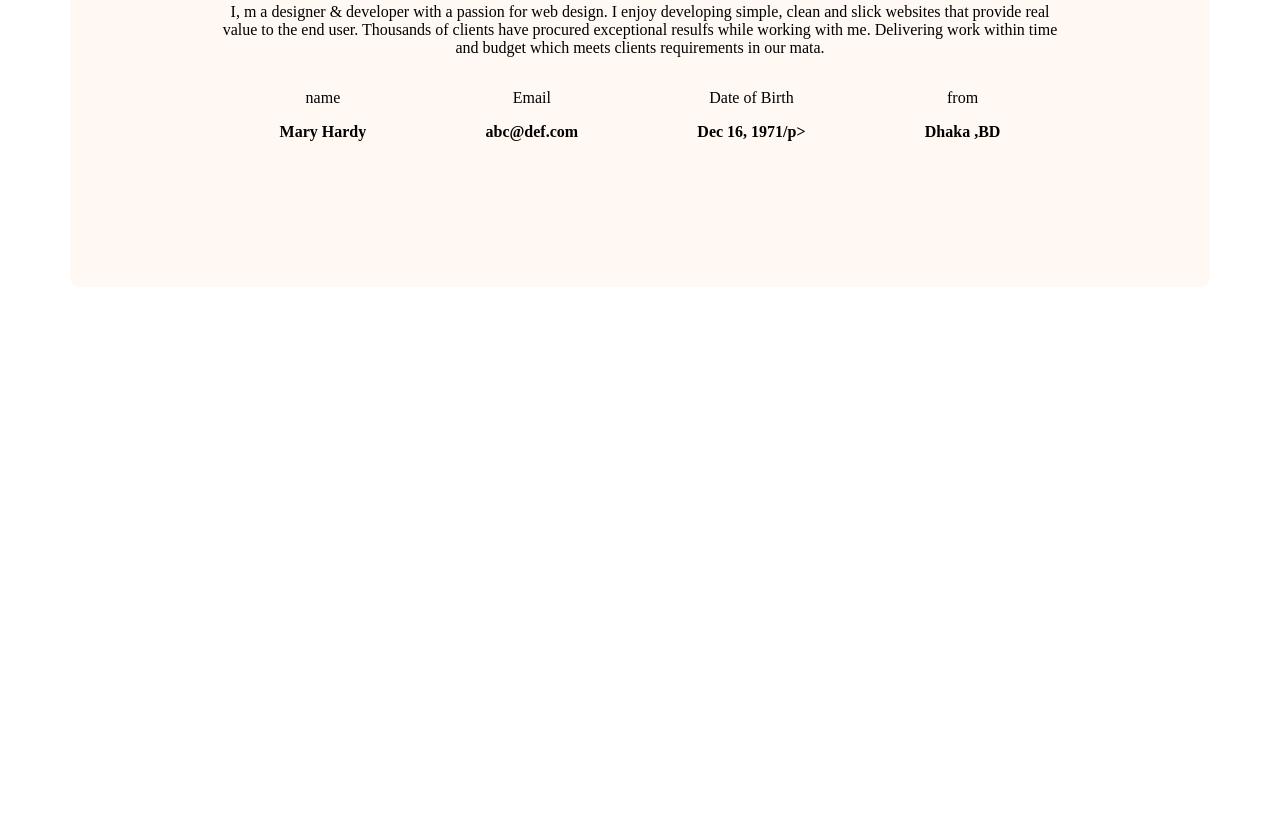
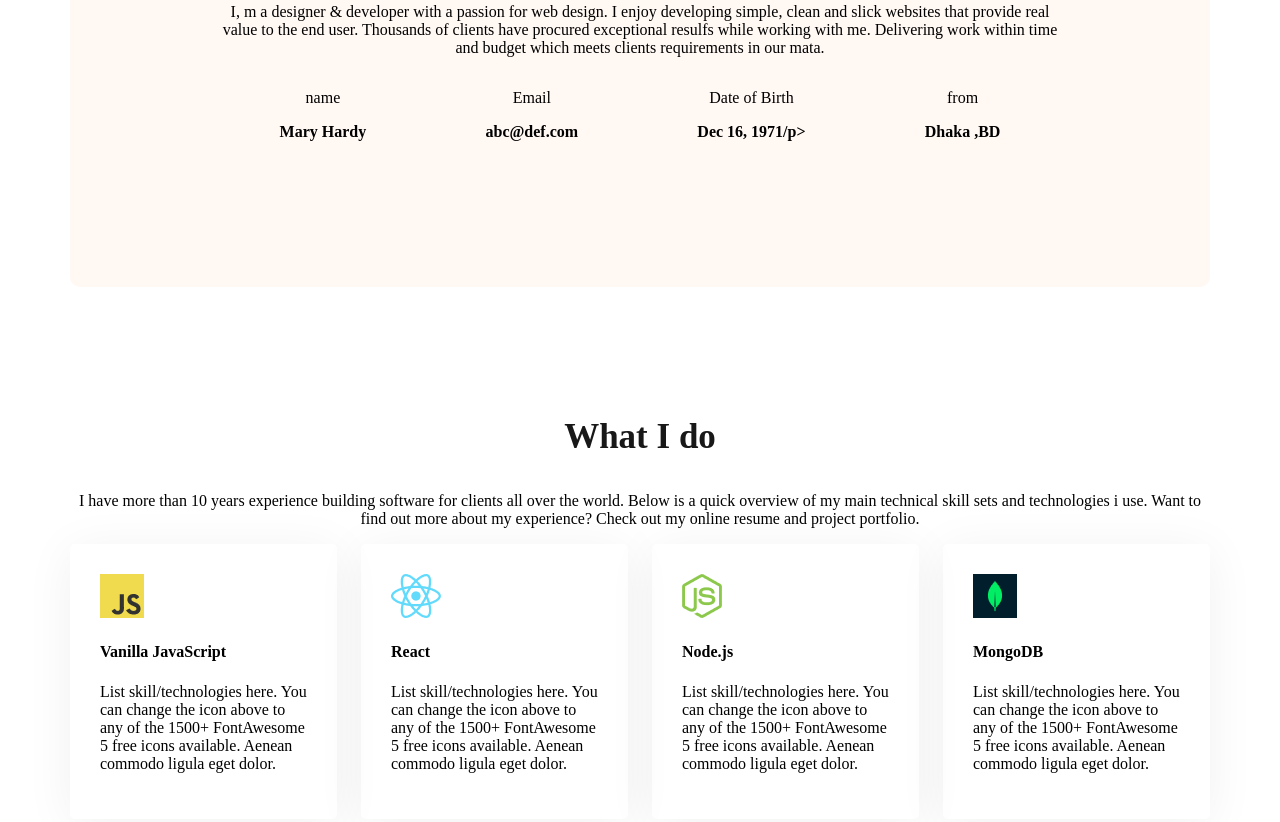
Before and after one commit to MuhammadOsmanGani/web-developer-portfolio, a plain HTML site: page index.html in a window 1280 px wide. Shown: the part 1285-2107 px from the top of the page. Before the commit the page ends 1580 px from the top, so only its background shows below. Drawn offline with Linux system fonts and the light colour scheme.

Commit message:
Skill Sectios

```diff
--- a/index.html
+++ b/index.html
@@ -65,6 +65,41 @@
 
             </div>
         </section>
+        <!-- what is do section start -->
+        <section class="skills">
+            <h3 class="section-title text-center">What I do</h3>
+            <p class="section-decription text-center">I have more than 10 years experience building software for clients
+                all over
+                the world. Below is a quick overview of my main technical skill sets and technologies i use. Want to
+                find out more about my experience? Check out my online resume and project portfolio.</p>
+            <div class="skills-container">
+                <!-- .skill*4>img+h4.skill-title+p.skill-description -->
+                <div class="skill">
+                    <img src="images/icons/js.png" alt="">
+                    <h4 class="skill-title">Vanilla JavaScript</h4>
+                    <p class="skill-description">List skill/technologies here. You can change the icon above to any of
+                        the 1500+ FontAwesome 5 free icons available. Aenean commodo ligula eget dolor.</p>
+                </div>
+                <div class="skill">
+                    <img src="images/icons/react.png" alt="">
+                    <h4 class="skill-title">React</h4>
+                    <p class="skill-description">List skill/technologies here. You can change the icon above to any of
+                        the 1500+ FontAwesome 5 free icons available. Aenean commodo ligula eget dolor.</p>
+                </div>
+                <div class="skill">
+                    <img src="images/icons/nodejs.png" alt="">
+                    <h4 class="skill-title">Node.js</h4>
+                    <p class="skill-description">List skill/technologies here. You can change the icon above to any of
+                        the 1500+ FontAwesome 5 free icons available. Aenean commodo ligula eget dolor.</p>
+                </div>
+                <div class="skill">
+                    <img src="images/icons/mongo.png" alt="">
+                    <h4 class="skill-title">MongoDB</h4>
+                    <p class="skill-description">List skill/technologies here. You can change the icon above to any of
+                        the 1500+ FontAwesome 5 free icons available. Aenean commodo ligula eget dolor.</p>
+                </div>
+            </div>
+        </section>
 
     </main>
     <footer>
--- a/styles/portfolio.css
+++ b/styles/portfolio.css
@@ -40,6 +40,10 @@
     font-size: 18px;
     color: #757575;
 
+}
+
+.text-center {
+    text-align: center;
 }
 
 .header {
@@ -111,12 +115,17 @@ main {
     margin: 0 auto;
 }
 
+main section {
+    margin-top: 130px;
+    margin-bottom: 130px;
+}
+
 /* about styles */
 .about {
     border-radius: 10px;
     padding: 130px 150px;
     text-align: center;
-    margin-top: 130px;
+
 }
 
 .about-items {
@@ -127,3 +136,15 @@ main {
 .item-description {
     font-weight: 600;
 }
+
+/* skills-Section */
+.skills-container {
+    display: flex;
+    gap: 24px;
+}
+
+.skill {
+    padding: 30px;
+    border-radius: 5px;
+    box-shadow: 0px 6px 50px 0px rgba(0, 0, 0, 0.06);
+}
```
